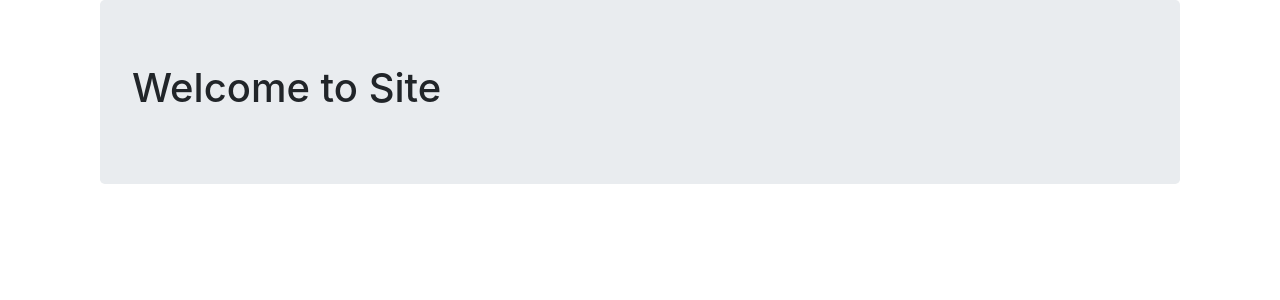
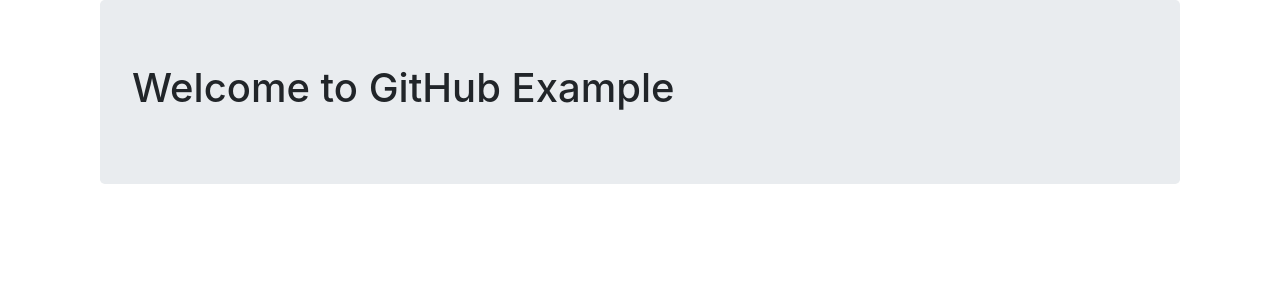
Before and after one commit to sravan0811/Django_Magnus, a Django app: page / in a window 1280 px wide. Shown: the part 56-356 px from the top of the page. Run offline with Django 4.2, Linux system fonts and the light colour scheme; some libraries are stand-ins or nearby versions.

Commit message:
second commit

```diff
--- a/DjangoMagnus/MyFirstDjango/Secondapp/views.py
+++ b/DjangoMagnus/MyFirstDjango/Secondapp/views.py
@@ -105,7 +105,7 @@ def user_login(request):
                 return HttpResponseRedirect(reverse('index'))
             else:
                 # If account is not active:
-                return HttpResponse("Your account is not active.")
+                return HttpResponse("Your account is not active right now.")
         else:
             print("Someone tried to login and failed.")
             print("They used username: {} and password: {}".format(username,password))
--- a/DjangoMagnus/MyFirstDjango/templates/Secondapp/index.html
+++ b/DjangoMagnus/MyFirstDjango/templates/Secondapp/index.html
@@ -6,7 +6,7 @@
             {% if user.is_authenticated %}
                 <h1>Welcome to  {{ user.username }}</h1>
             {% else %}
-                <h1>Welcome to Site</h1>
+                <h1>Welcome to GitHub Example</h1>
             {% endif %}
         </div>
     </div>
```
